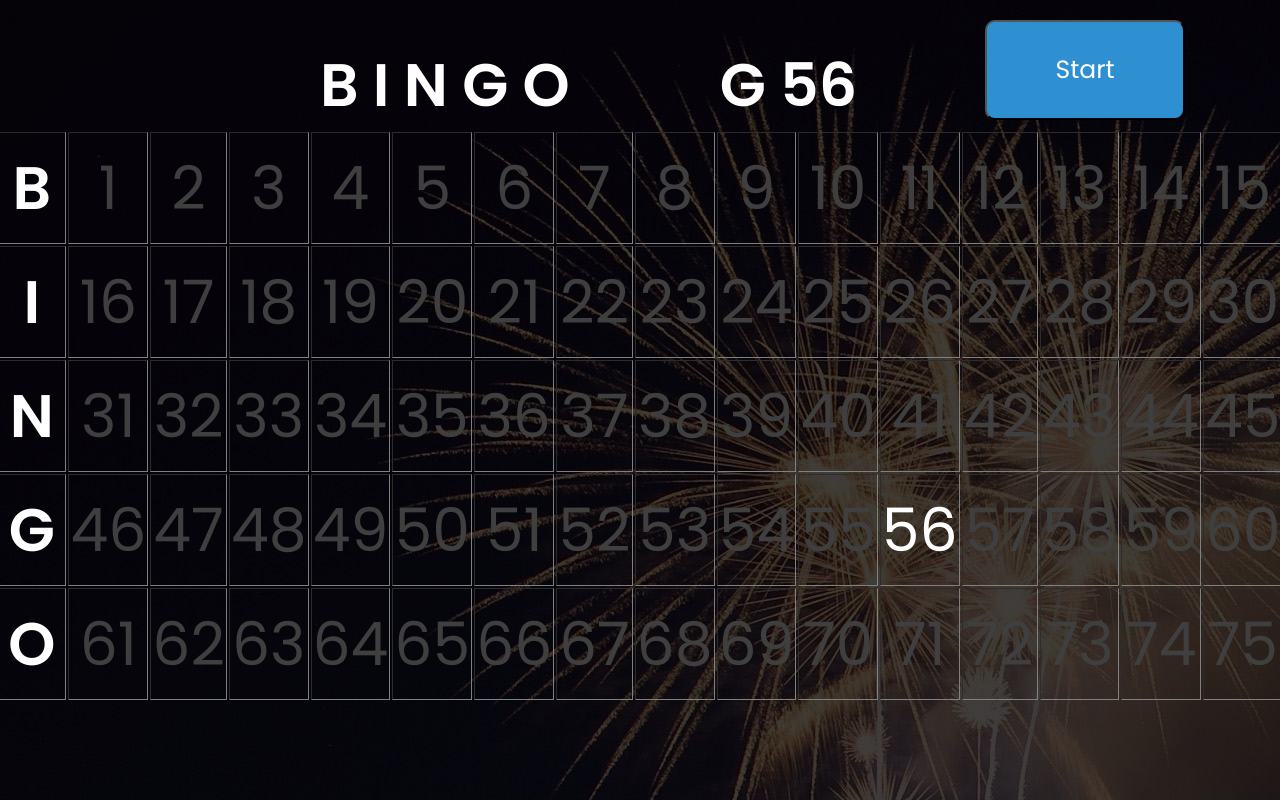
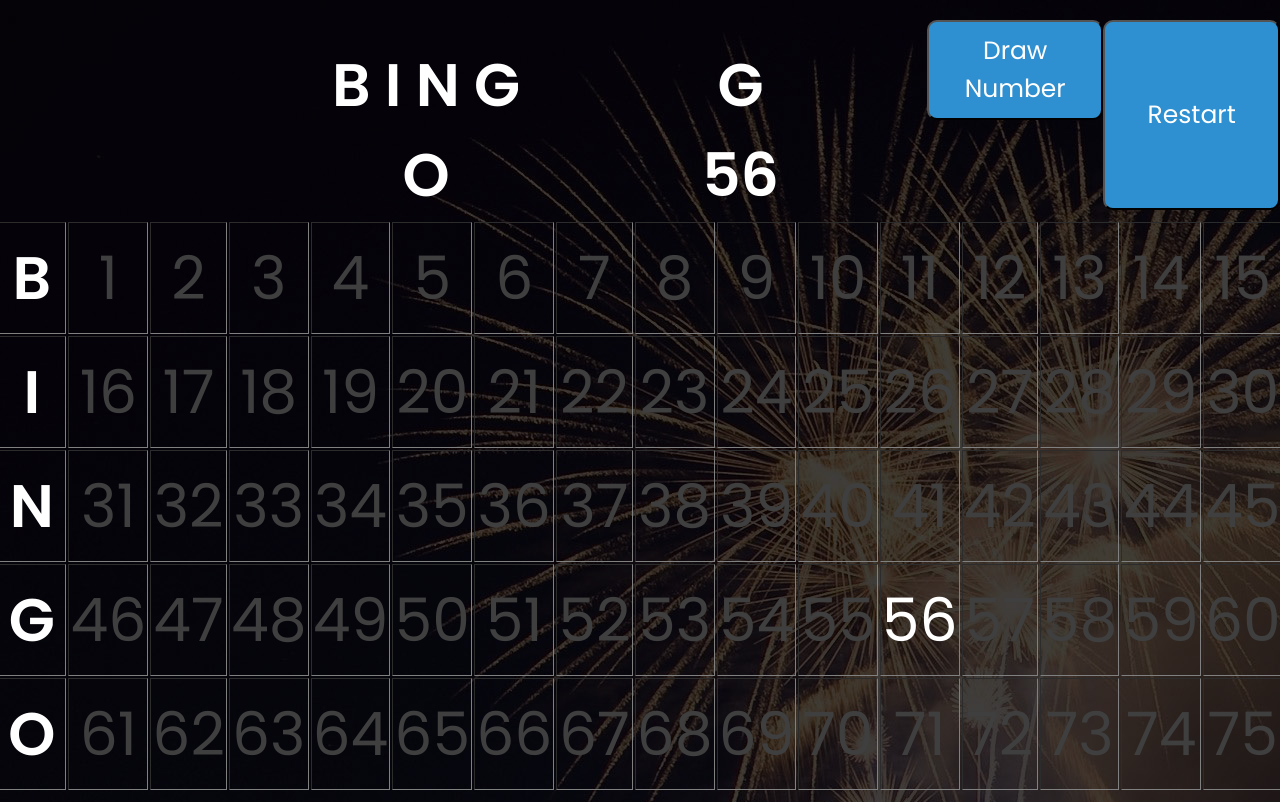
Before and after one commit to ayednaber/bingo-app, a plain HTML site: page index.html in a window 1280 px wide. Both pictures are taken after a click on the button "Start". Drawn offline with Linux system fonts and the light colour scheme.

Commit message:
Added restart option, alert when drawing all nums

```diff
--- a/index.html
+++ b/index.html
@@ -16,6 +16,7 @@
                 <h1 class="welcome">B I N G O</h1>
                 <h1 class="num" id="called-number">_ __</h2>
                 <button id="next" class="next">Start</button>
+                <button id="restart" class="restart">Restart</button>
             </div>
         <div class="bingo-table">
             <table border=1 frame="void" rules="row" id="table">
--- a/script.js
+++ b/script.js
@@ -1,5 +1,6 @@
 var table = document.getElementById('table');
 const next = document.getElementById('next');
+const restart = document.getElementById('restart');
 const callednum = document.getElementById('called-number');
 
 let drawnNumbers = [] // Array to hold drawn numbers
@@ -19,9 +20,13 @@ function getNumber() {
 }
 
 next.addEventListener('click', () => {
+    if (drawnNumbers.length > 75) {
+        alert("No more numbers to draw!")
+    }
 
     let num = getNumber();
     drawnNumbers.push(num);
+    next.innerText = "Draw Number"
     for (let i = 0, row; row = table.rows[i]; i++) {
         for (let j = 0, col; col = row.cells[j]; j++) {
             if (col.innerText === num.toString()) {
@@ -49,3 +54,14 @@ next.addEventListener('click', () => {
         callednum.innerText = "O " + num.toString();
     }
 });
+
+restart.addEventListener('click', () => {
+    drawnNumbers = [];
+    for (let i = 0, row; row = table.rows[i]; i++) {
+        for (let j = 0, col; col = row.cells[j]; j++) {
+            col.classList.remove('visible');
+        }
+    }
+    callednum.innerText = "_ __"
+    next.innerText = "Start"
+})
--- a/style.css
+++ b/style.css
@@ -56,6 +56,27 @@ td {
     width: 200px;
     max-height: 100px;
     margin-top: 20px;
+    cursor: pointer;
+}
+
+.restart {
+    padding: 20px;
+    background-color: rgb(47, 144, 209);
+    color: white;
+    font-size: 25px;
+    cursor: pointer;
+    width: 200px;
+    margin-top: 20px;
+    font-family: inherit;
+    border-radius: 10px;
+}
+
+.next:hover {
+    background-color: rgb(24, 92, 138);
+}
+
+.restart:hover {
+    background-color: rgb(24, 92, 138);
 }
 
 table {
```
